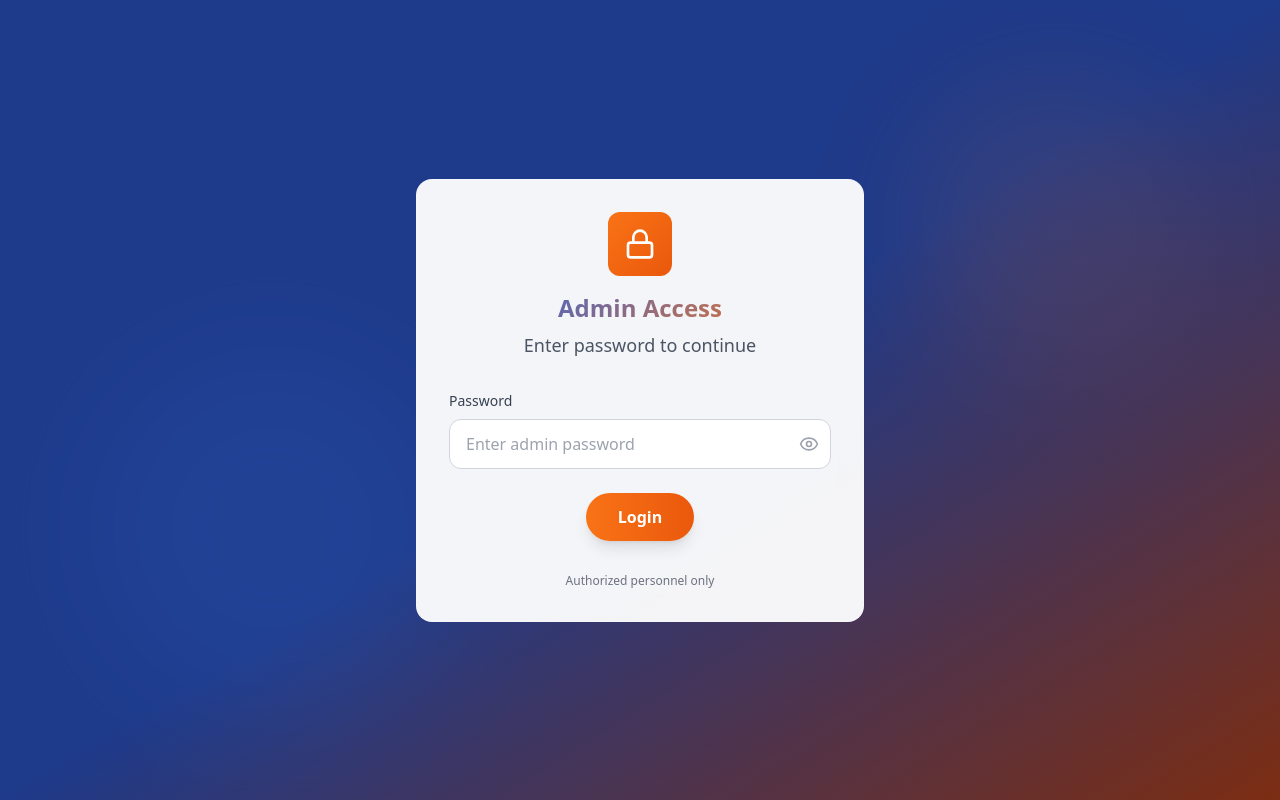
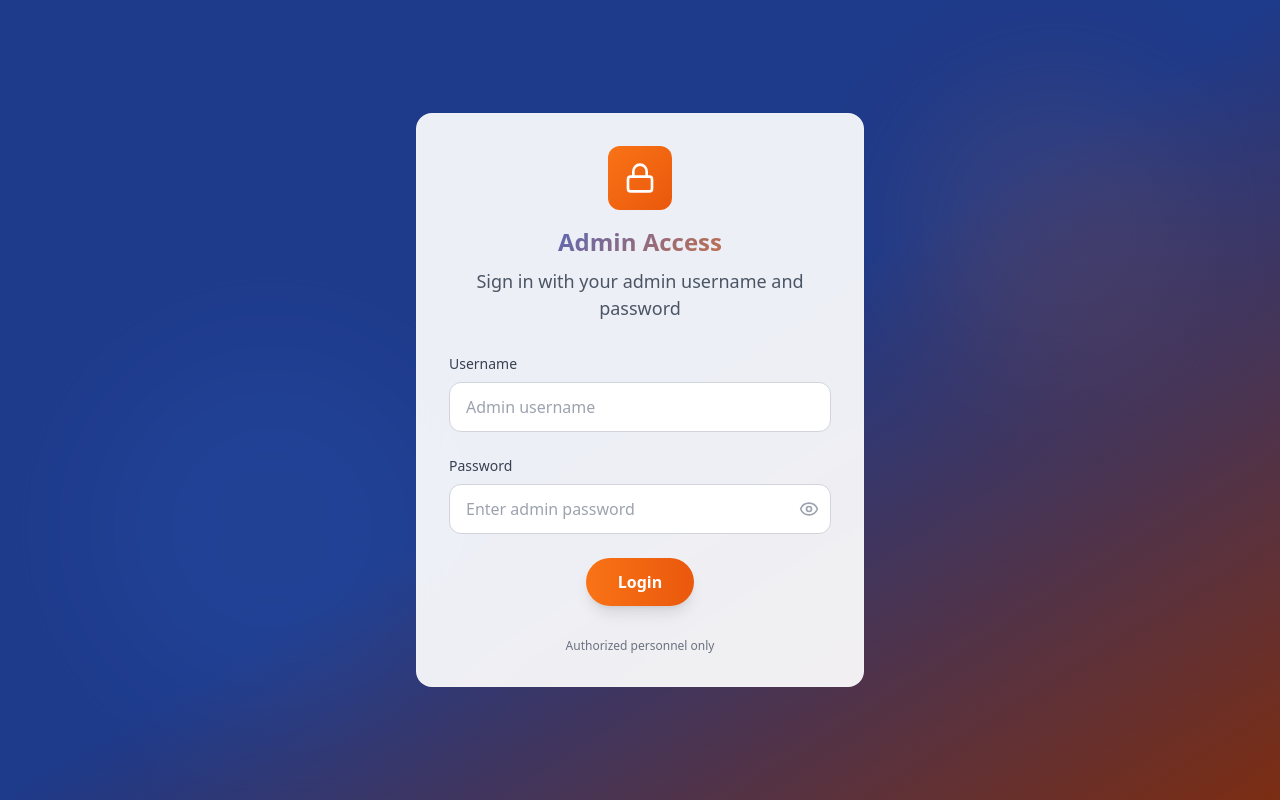
Before and after one commit to MayurT-finoux/komodkiimpex, a Next.js app: page /admin in a window 1280 px wide. Built offline with nearby package versions, Linux system fonts and the light colour scheme.

Commit message:
minor design fixes

```diff
--- a/components/About.tsx
+++ b/components/About.tsx
@@ -17,7 +17,7 @@ export function About() {
   ]
 
   return (
-    <section id="about" className="py-24 bg-gradient-to-b from-gray-50 to-white relative overflow-hidden">
+    <section id="about" className="py-24 relative overflow-hidden">
       {/* Decorative background */}
       <div className="absolute top-0 left-1/2 w-96 h-96 bg-blue-100 rounded-full blur-3xl opacity-30 z-0" />
 
--- a/components/Header.tsx
+++ b/components/Header.tsx
@@ -21,7 +21,7 @@ export function Header() {
     { label: 'Home', href: '/' },
     { label: 'Services', href: '#services' },
     { label: 'Products', href: '#products' },
-    { label: 'Packaging', href: '/packaging' },
+    { label: 'Packaging', href: '#packaging' },
     { label: 'About', href: '#about' },
     { label: 'Contact', href: '#contact' },
   ]
--- a/components/Packaging.tsx
+++ b/components/Packaging.tsx
@@ -72,7 +72,7 @@ export function Packaging() {
   const iconMap: Record<string, any> = { Minerals: Package, Hardware: Box, 'Petroleum Jelly': Layers }
 
   return (
-    <section id="packaging" className="py-24 bg-gradient-to-b from-white to-gray-50 relative overflow-hidden">
+    <section id="packaging" className="py-24 relative overflow-hidden">
       {/* Decorative background circles */}
       <div className="absolute top-20 right-0 w-96 h-96 bg-blue-100 rounded-full blur-3xl opacity-30 z-0" />
       <div className="absolute bottom-20 left-0 w-96 h-96 bg-orange-100 rounded-full blur-3xl opacity-30 z-0" />
@@ -83,7 +83,7 @@ export function Packaging() {
           <div className="inline-block px-4 py-2 bg-blue-100 rounded-full text-blue-600 font-medium text-sm mb-4">
             Packaging Solutions
           </div>
-          <h2 className="text-4xl md:text-5xl font-bold bg-gradient-to-r from-blue-600 to-orange-500 bg-clip-text text-transparent mb-4">
+          <h2 className="text-4xl md:text-5xl font-bold leading-relaxed bg-gradient-to-r from-blue-600 to-orange-500 bg-clip-text text-transparent mb-6">
             Professional Packaging
           </h2>
           <p className="text-lg text-gray-600 max-w-2xl mx-auto">
--- a/components/Products.tsx
+++ b/components/Products.tsx
@@ -60,7 +60,7 @@ export function Products() {
   }
 
   return (
-    <section id="products" className="py-24 bg-white relative overflow-hidden">
+    <section id="products" className="py-24 relative overflow-hidden">
       {/* Decorative elements */}
       <div className="absolute top-20 left-0 w-72 h-72 bg-blue-100 rounded-full blur-3xl opacity-40 z-0" />
       <div className="absolute bottom-20 right-0 w-72 h-72 bg-orange-100 rounded-full blur-3xl opacity-40 z-0" />
@@ -71,7 +71,7 @@ export function Products() {
           <div className="inline-block px-4 py-2 bg-blue-100 rounded-full text-blue-600 font-medium text-sm mb-4">
             What We Export
           </div>
-          <h2 className="text-4xl md:text-5xl font-bold bg-gradient-to-r from-blue-600 to-orange-500 bg-clip-text text-transparent mb-4">
+          <h2 className="text-4xl md:text-5xl font-bold leading-relaxed bg-gradient-to-r from-blue-600 to-orange-500 bg-clip-text text-transparent mb-6">
             Product Categories
           </h2>
           <p className="text-lg text-gray-600 max-w-2xl mx-auto">
--- a/pages/admin/index.tsx
+++ b/pages/admin/index.tsx
@@ -48,27 +48,59 @@ export default function AdminPage() {
 }
 
 function AdminLogin({ onLogin }: { onLogin: () => void }) {
+  const [username, setUsername] = useState('')
   const [password, setPassword] = useState('')
   const [showPassword, setShowPassword] = useState(false)
   const [error, setError] = useState('')
   const [loading, setLoading] = useState(false)
 
-  const handleSubmit = (e: React.FormEvent) => {
+  const handleSubmit = async (e: React.FormEvent) => {
     e.preventDefault()
     setLoading(true)
     setError('')
 
-    // Hardcoded credentials
-    const ADMIN_PASSWORD = 'komodki2025'
+    try {
+      // Try calling Supabase RPC admin_login. Provide both common param names in case the function expects different names.
+      const { data, error } = await (await import('@/lib/supabase')).supabase.rpc('admin_login', {
+        username,
+        password,
+        p_username: username,
+        p_password: password
+      } as any)
 
-    setTimeout(() => {
-      if (password === ADMIN_PASSWORD) {
-        onLogin()
+      console.debug('admin_login result:', { data, error })
+
+      if (error) {
+        console.error('admin_login RPC error:', error)
+        setError((error as any)?.message || 'Login failed')
       } else {
-        setError('Invalid password')
+        // Accept multiple possible response shapes: array of rows, single object, or other truthy responses
+        const hasRow = (Array.isArray(data) && data.length > 0) || (data && typeof data === 'object' && (data.admin_id || data.username))
+        const firstRow: any = Array.isArray(data) ? data[0] : data
+
+        if (hasRow) {
+          // Persist basic admin info to sessionStorage for dashboard usage
+          try {
+            const adminId = firstRow?.admin_id ?? firstRow?.id ?? ''
+            const adminUser = firstRow?.username ?? firstRow?.user ?? ''
+            sessionStorage.setItem('komodki_admin_auth', 'true')
+            sessionStorage.setItem('komodki_admin_username', String(adminUser))
+            sessionStorage.setItem('komodki_admin_id', String(adminId))
+          } catch (e) {
+            console.warn('Failed to store admin session:', e)
+          }
+
+          onLogin()
+        } else {
+          setError('Invalid credentials')
+        }
       }
+    } catch (err) {
+      console.error('Login error:', err)
+      setError('Login failed')
+    } finally {
       setLoading(false)
-    }, 800)
+    }
   }
 
   return (
@@ -84,11 +116,22 @@ function AdminLogin({ onLogin }: { onLogin: () => void }) {
             <Lock className="w-8 h-8 text-white" />
           </div>
           <h1 className="text-2xl font-bold gradient-text mb-2">Admin Access</h1>
-          <p className="text-gray-600">Enter password to continue</p>
+          <p className="text-gray-600">Sign in with your admin username and password</p>
         </div>
 
         {/* Form */}
         <form onSubmit={handleSubmit} className="space-y-6">
+          <div>
+            <label className="block text-sm font-medium text-gray-700 mb-2">Username</label>
+            <input
+              value={username}
+              onChange={(e) => setUsername(e.target.value)}
+              className="input-field"
+              placeholder="Admin username"
+              required
+            />
+          </div>
+
           <div>
             <label className="block text-sm font-medium text-gray-700 mb-2">
               Password
--- a/styles/globals.css
+++ b/styles/globals.css
@@ -16,12 +16,25 @@ html {
 
 body {
   background-color: white;
+  /* Stronger site gradient so it is clearly visible behind white areas */
+  background-image: linear-gradient(135deg, rgba(37,99,235,0.18), rgba(249,115,22,0.12));
+  background-repeat: no-repeat;
+  background-attachment: fixed;
+  background-size: cover;
+  background-blend-mode: overlay;
   color: #111827;
   font-family: system-ui, -apple-system, sans-serif;
 }
 
 h1, h2, h3, h4, h5, h6 {
   font-weight: 700;
+  line-height: 1.3; /* increase so descenders like 'g' are never clipped */
+}
+
+/* Add a little extra bottom spacing for large headings by default */
+h1, h2 {
+  margin-bottom: 1rem;
+  padding-bottom: 0.125rem;
 }
 
 p {
@@ -46,14 +59,14 @@ button {
 
 /* Glassmorphism effect */
 .glass {
-  background-color: rgba(255, 255, 255, 0.95);
+  background-color: rgba(255, 255, 255, 0.92);
   backdrop-filter: blur(12px);
   border: 1px solid rgba(255, 255, 255, 0.2);
   border-radius: 1rem;
 }
 
 .glass-sm {
-  background-color: rgba(255, 255, 255, 0.9);
+  background-color: rgba(255, 255, 255, 0.88);
   backdrop-filter: blur(4px);
   border: 1px solid rgba(255, 255, 255, 0.1);
 }
@@ -164,6 +177,10 @@ button {
 .section {
   padding-top: 4rem;
   padding-bottom: 4rem;
+  /* subtle overlay so 'white' sections pick up the page gradient */
+  background-image: linear-gradient(135deg, rgba(37,99,235,0.02), rgba(249,115,22,0.01));
+  background-repeat: no-repeat;
+  background-attachment: fixed;
 }
 
 @media (min-width: 768px) {
```
Also changed, not shown: components/Hero.tsx (+2 -14 lines), pages/products/[category].tsx (+13 -1 lines).
